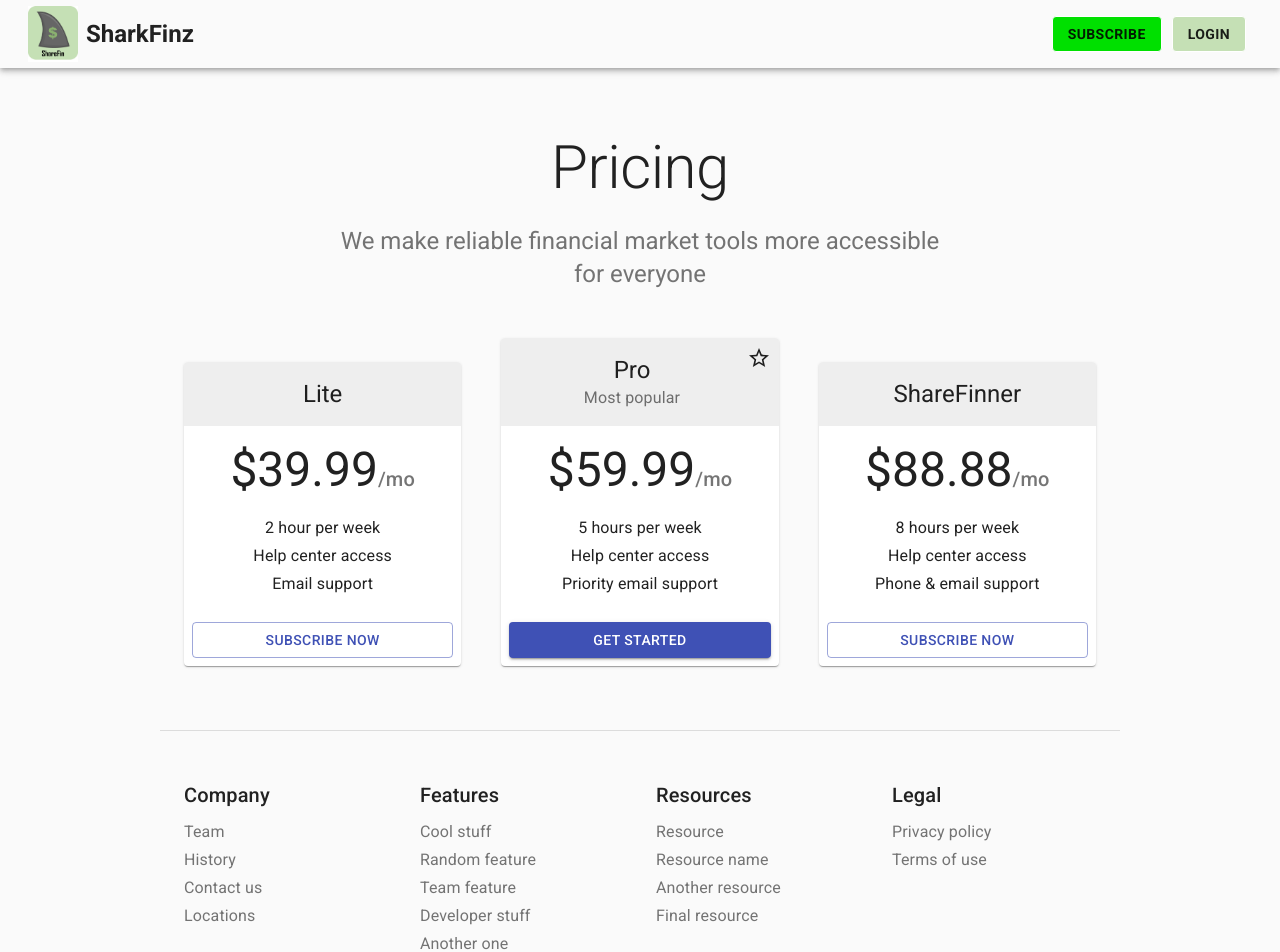
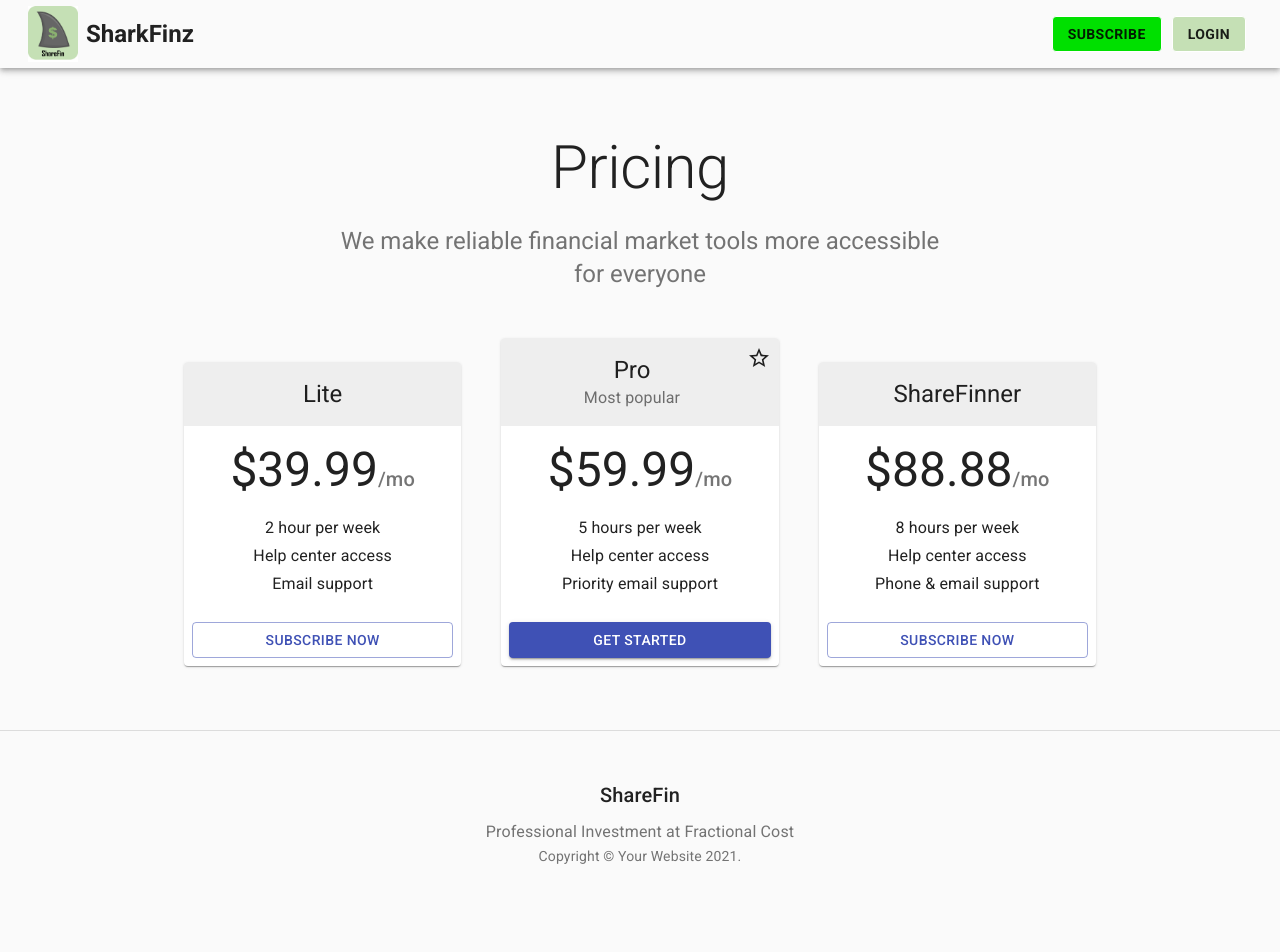
Before and after one commit to charmjj/ShareFin, a React (Create React App) app in the folder frontend/: page /pricing in a window 1280 px wide. Shown: the top 952 px of the page. After the commit the page ends 914 px from the top, so only its background shows below. Built offline with nearby package versions, Linux system fonts and the light colour scheme; a web font is replaced by a local one.

Commit message:
edit pricing footer

```diff
--- a/frontend/src/pages/pricing.js
+++ b/frontend/src/pages/pricing.js
@@ -182,31 +182,19 @@ export default function Pricing() {
           ))}
         </Grid>
       </Container>
+
       {/* Footer */}
-      <Container maxWidth="md" component="footer" className={classes.footer}>
-        <Grid container spacing={4} justifyContent="space-evenly">
-          {footers.map((footer) => (
-            <Grid item xs={6} sm={3} key={footer.title}>
-              <Typography variant="h6" color="textPrimary" gutterBottom>
-                {footer.title}
-              </Typography>
-              <ul>
-                {footer.description.map((item) => (
-                  <li key={item}>
-                    <Link href="#" variant="subtitle1" color="textSecondary">
-                      {item}
-                    </Link>
-                  </li>
-                ))}
-              </ul>
-            </Grid>
-          ))}
-        </Grid>
-        <Box mt={5}>
-          <Copyright />
-        </Box>
-      </Container>
+      <footer className={classes.footer}>
+        <Typography variant="h6" align="center" gutterBottom>
+          ShareFin
+        </Typography>
+        <Typography variant="subtitle1" align="center" color="textSecondary" component="p">
+          Professional Investment at Fractional Cost
+        </Typography>
+        <Copyright />
+      </footer>
       {/* End footer */}
+
     </React.Fragment>
   );
 }
```
